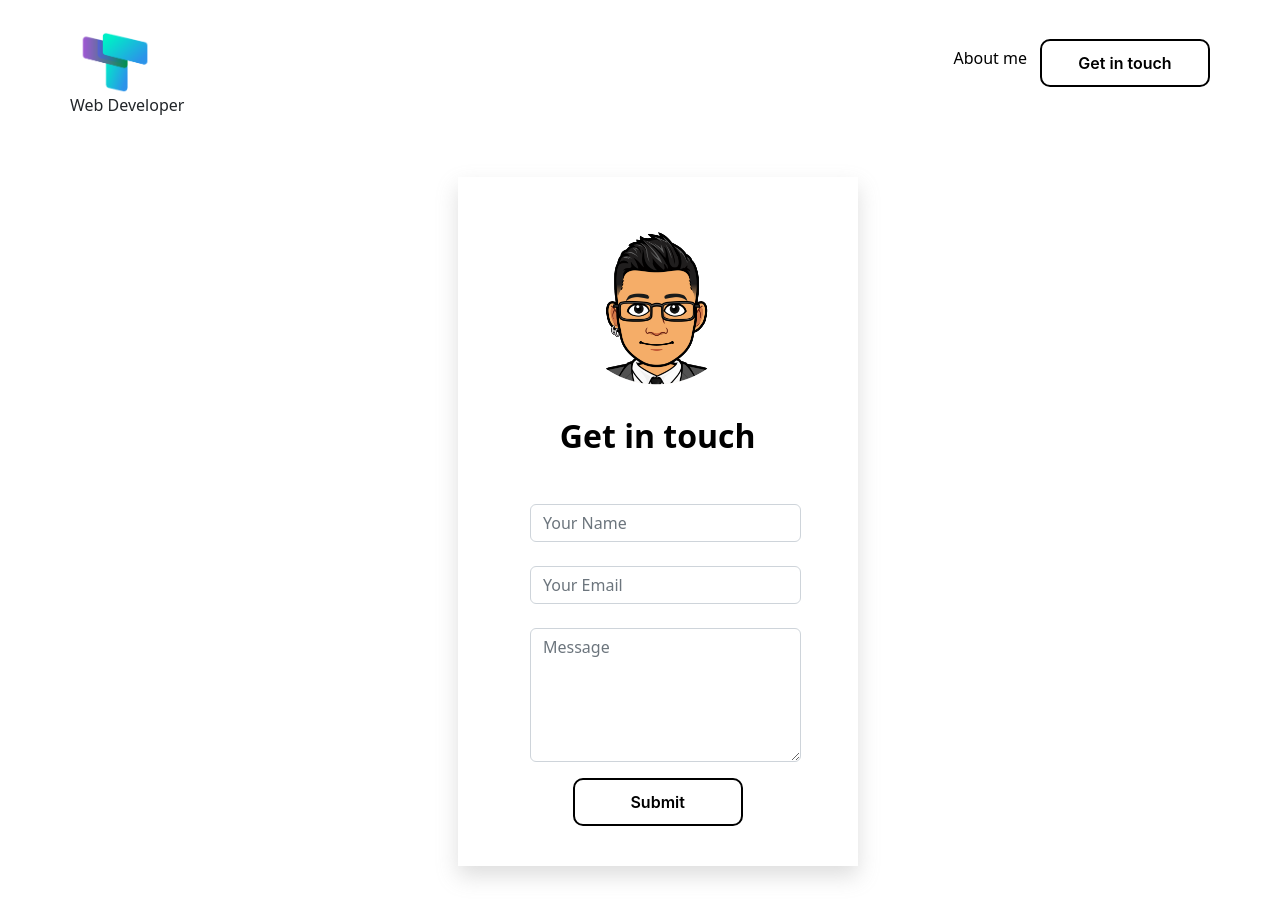
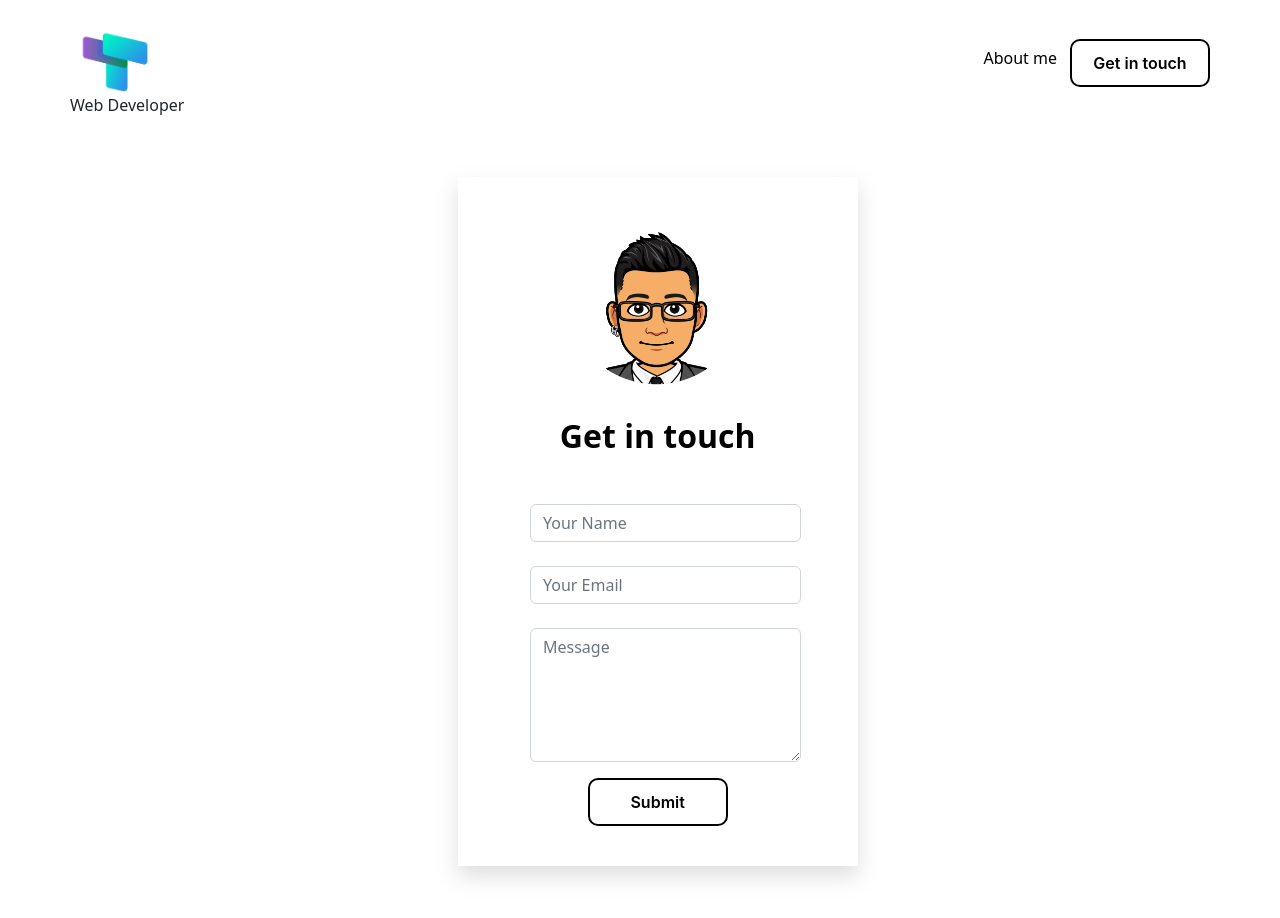
Before and after one commit to JohnFreddyTutistar/John-portfolio, a website: page form.html in a window 1280 px wide. Drawn offline with nearby package versions, Linux system fonts and the light colour scheme.

```diff
--- a/css/formStyle.css
+++ b/css/formStyle.css
@@ -60,9 +60,3 @@
     color: rgb(161, 197, 250);
     fill: rgb(161, 197, 250);
   }
-
-  @media (min-width: 768px) {
-    .button-59 {
-      min-width: 170px;
-    }
-  }
--- a/css/styleprojects.css
+++ b/css/styleprojects.css
@@ -35,4 +35,48 @@
 }
 a{
     text-decoration: none;
+    color: #000 !important;
 }
+
+/* Style button 59 */
+.button-59 {
+    align-items: center;
+    border-radius: 10px;
+    background-color: transparent;
+    border: 2px solid #000;
+    box-sizing: border-box;
+    color: #000;
+    display: inline-flex;
+    fill: #000;
+    font-family: Inter,sans-serif;
+    font-size: 16px;
+    font-weight: 600;
+    height: 48px;
+    justify-content: center;
+    line-height: 24px;
+    /* min-width: 120px; */
+    outline: 0;
+    padding: 0 17px;
+    text-align: center;
+    text-decoration: none;
+    transition: all .3s;
+  }
+
+  .button-59:focus {
+    color: #171e29;
+  }
+
+  .button-59:hover {
+    border-color: rgb(161, 197, 250);
+    color: rgb(161, 197, 250);
+    fill: rgb(161, 197, 250);
+  }
+
+  .button-59:active {
+    border-color: rgb(161, 197, 250);
+    color: rgb(161, 197, 250);
+    fill: rgb(161, 197, 250);
+  }
+  .contact{
+    color: rgb(2, 2, 193) !important;
+  }
```
Also changed, not shown: package.json (added, +19 -0 lines), projects.html (+10 -10 lines).
